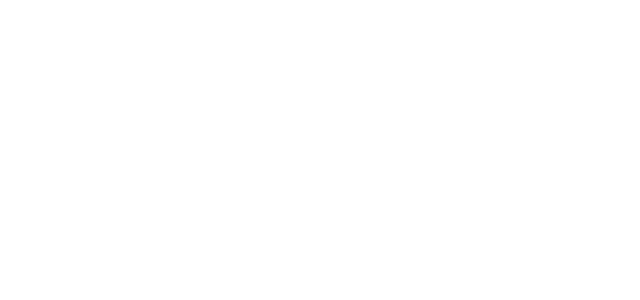
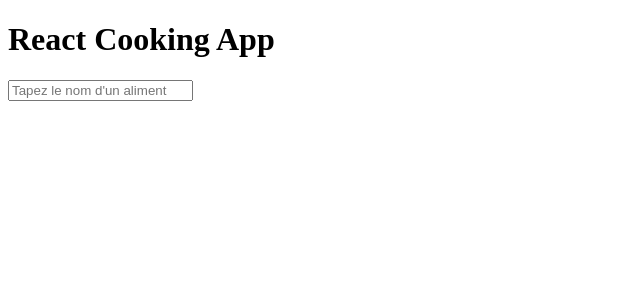
Before and after one commit to emericgautier/react-cook, a React (Create React App) app: page / in a window 1280 px wide. Shown: the top 300 px of the page, without its empty margins (0-640 px from the left). Built offline with nearby package versions, Linux system fonts and the light colour scheme.

Commit message:
app structure

```diff
--- a/src/App.js
+++ b/src/App.js
@@ -1,7 +1,13 @@
 import React from "react";
 
 const App = () => {
-  return <div></div>;
+  return (
+    <div className="app-container">
+      <h1>React Cooking App</h1>
+      <input type="text" placeholder="Tapez le nom d'un aliment" />
+      <div className="meals-container"></div>
+    </div>
+  );
 };
 
 export default App;
```
